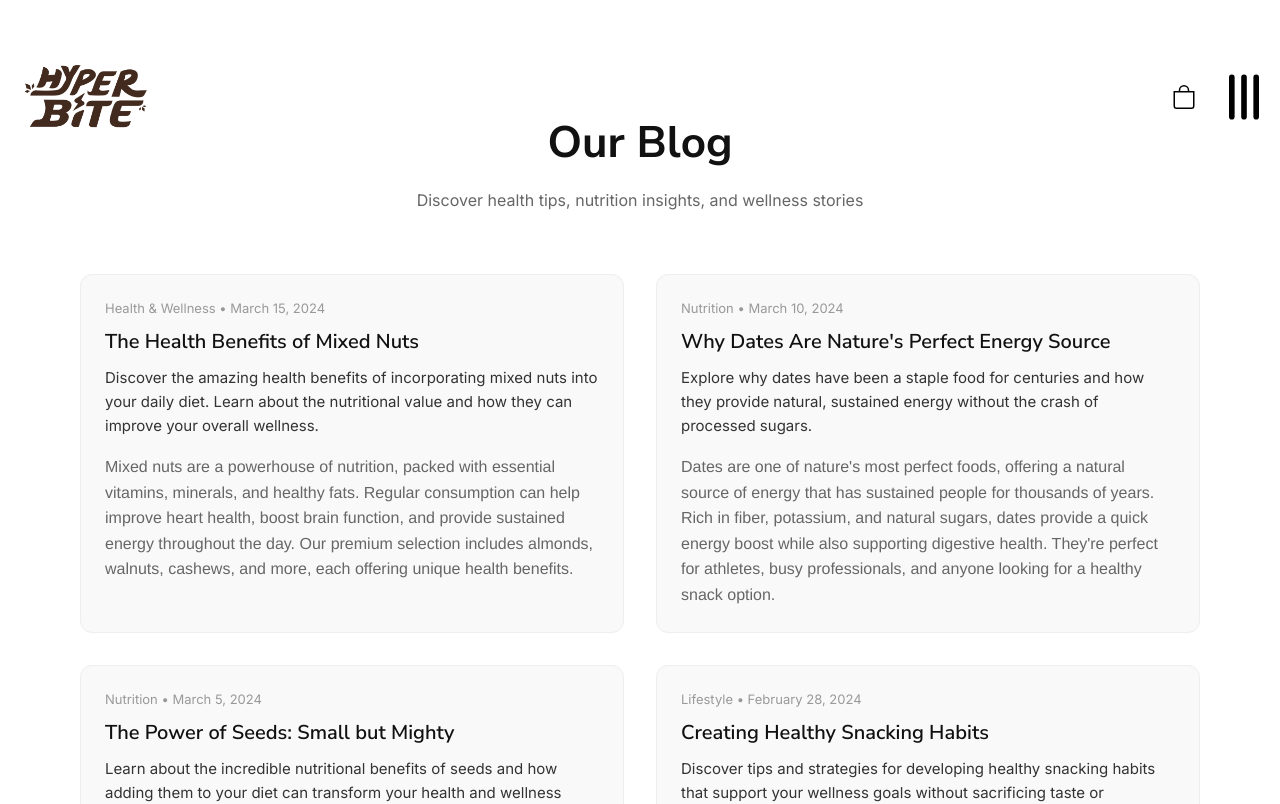
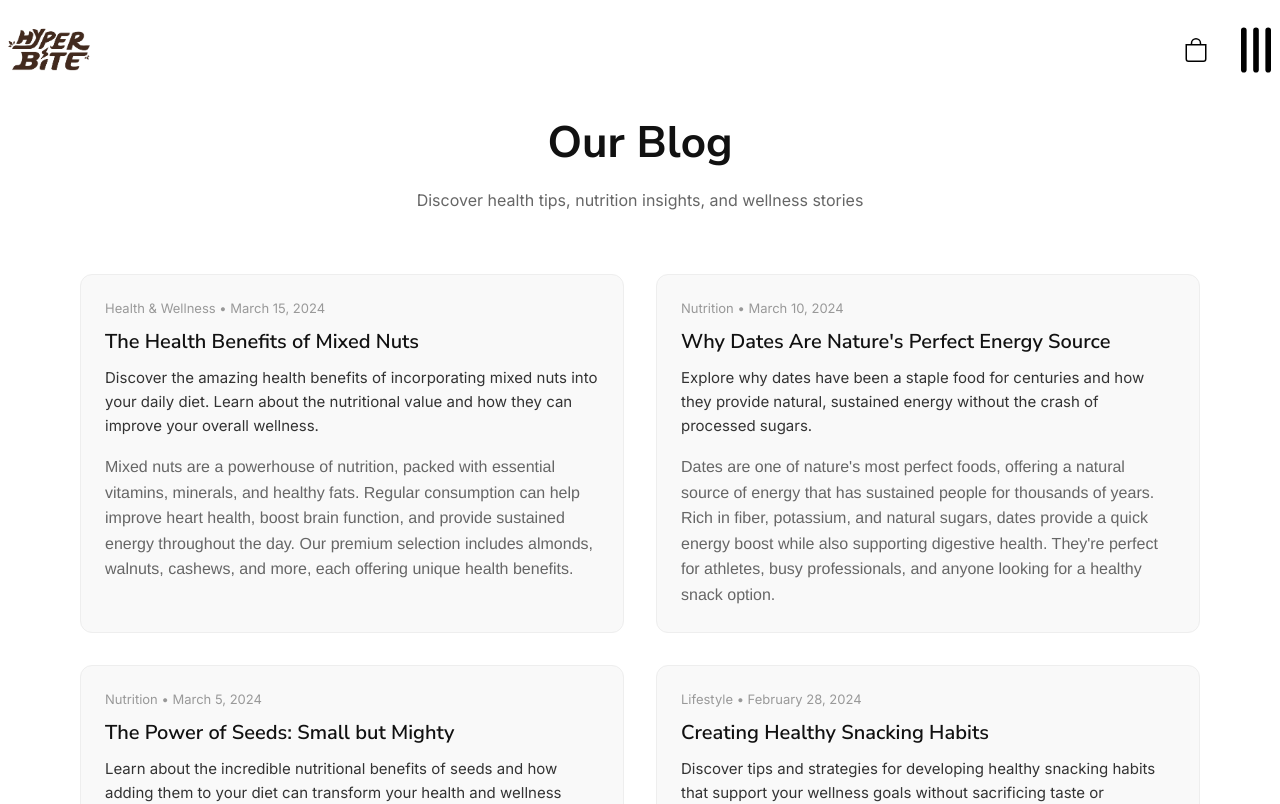
Before and after one commit to kakunuriMahesh/HYPERBITE, a React (Vite) app: page /blog in a window 1280 px wide. Shown: the top 804 px of the page. Built offline with nearby package versions, Linux system fonts and the light colour scheme.

Commit message:
Fixed Navbar theme

```diff
--- a/src/App.jsx
+++ b/src/App.jsx
@@ -22,6 +22,7 @@ import { CartProvider } from "./context/CartContext";
 import WhatsAppFloat from "./components/WhatsAppFloat";
 import { ToastContainer } from "react-toastify";
 import "react-toastify/dist/ReactToastify.css";
+import NotFound from "./pages/NotFound";
 
 function HomePage() {
   const navigate = useNavigate();
@@ -57,7 +58,7 @@ function HomePage() {
 
   return (
     <>
-      <Navbar />
+      {/* <Navbar /> */}
       <ProductSelector
         selectedProduct={selectedProduct}
         onProductSelect={handleProductSelect}
@@ -151,6 +152,7 @@ export default function App() {
         {isLoading && <LoadingScreen onComplete={handleLoadingComplete} />}
         {!isLoading && (
           <>
+            <Navbar />
             <Routes>
               <Route path="/" element={<HomePage />} />
               <Route path="/products" element={<Products />} />
@@ -159,6 +161,7 @@ export default function App() {
               <Route path="/blog" element={<Blog />} />
               <Route path="/about" element={<About />} />
               <Route path="/contact" element={<Contact />} />
+              <Route path="*" element={<NotFound />} />
             </Routes>
             <Footer />
           </>
--- a/src/components/Navbar.jsx
+++ b/src/components/Navbar.jsx
@@ -113,17 +113,23 @@ const Navbar = () => {
       <nav
         style={{
           // backgroundColor: "#fff",
+          backgroundColor: "rgba(255, 255, 255, 0.15)",
           position: "fixed",
           top: 0,
           left: 0,
           width: "100%",
           zIndex: 1000,
-          padding: breakpoint === "mobile" ? "12px 16px" : "22px 12px",
+          // padding: breakpoint === "mobile" ? "12px 16px" : "22px 12px",
           display: "flex",
           alignItems: "center",
           justifyContent: "space-between",
           transform: isNavbarVisible ? "translateY(0)" : "translateY(-120%)",
           transition: "transform 0.4s ease",
+
+          // ✨ glassy extras (optional but recommended)
+          backdropFilter: "blur(12px)",
+          WebkitBackdropFilter: "blur(12px)",
+          borderBottom: "1px solid rgba(255, 255, 255, 0.2)",
         }}
       >
         {/* Logo */}
@@ -145,11 +151,14 @@ const Navbar = () => {
           <img
             src="/assets/Hyper_Bite_Logo.png"
             alt="Hyper Bite"
-            style={{ height: breakpoint === "mobile" ? "80px" : "150px" }}
+            style={{ height: breakpoint === "mobile" ? "80px" : "100px" }}
           />
         </div>
         <div className="flex items-center gap-6">
-          <div onClick={() => navigate("/cart")} className="relative text-2xl cursor-pointer">
+          <div
+            onClick={() => navigate("/cart")}
+            className="relative text-2xl cursor-pointer"
+          >
             <BsBag />
             {cartItems.length > 0 && (
               <span className="absolute -top-2 -right-2 bg-red-500 text-white text-xs font-semibold rounded-full px-1.5 min-w-[18px] text-center">
--- a/src/pages/About.jsx
+++ b/src/pages/About.jsx
@@ -23,7 +23,7 @@ const About = () => {
 
   return (
     <div style={{ backgroundColor: '#fff', minHeight: '100vh', paddingTop: '70px' }}>
-      <Navbar />
+      {/* <Navbar /> */}
 
       <div
         style={{
--- a/src/pages/Blog.jsx
+++ b/src/pages/Blog.jsx
@@ -58,7 +58,7 @@ const Blog = () => {
 
   return (
     <div style={{ backgroundColor: '#fff', minHeight: '100vh', paddingTop: '70px' }}>
-      <Navbar />
+      {/* <Navbar /> */}
 
       <div
         style={{
--- a/src/pages/Cart.jsx
+++ b/src/pages/Cart.jsx
@@ -94,7 +94,7 @@ const Cart = () => {
           paddingTop: "70px",
         }}
       >
-        <Navbar />
+        {/* <Navbar /> */}
         <div
           style={{
             maxWidth: "1200px",
@@ -169,7 +169,7 @@ const Cart = () => {
         paddingTop: "70px",
       }}
     >
-      <Navbar />
+      {/* <Navbar /> */}
       <div
         style={{
           maxWidth: "1200px",
--- a/src/pages/Contact.jsx
+++ b/src/pages/Contact.jsx
@@ -62,7 +62,7 @@ const Contact = () => {
 
   return (
     <div style={{ backgroundColor: '#fff', minHeight: '100vh', paddingTop: '70px' }}>
-      <Navbar />
+      {/* <Navbar /> */}
 
       <div
         style={{
--- /dev/null
+++ b/src/pages/NotFound.jsx
@@ -0,0 +1,13 @@
+import React from 'react'
+
+const NotFound = () => {
+  return (
+    <div className='flex h-[100vh] flex-col justify-center'>
+        <h1>404 - Page Not Found</h1>
+        <p>The page you are looking for does not exist.</p>
+        <a href="/">Go back to Home</a>
+    </div>
+  )
+}
+
+export default NotFound
--- a/src/pages/ProductDetails.jsx
+++ b/src/pages/ProductDetails.jsx
@@ -180,7 +180,7 @@ const ProductDetails = () => {
 
   return (
     <div style={{ backgroundColor: '#fff', minHeight: '100vh', paddingTop: '70px' }}>
-      <Navbar />
+      {/* <Navbar /> */}
 
       {/* Main Content */}
       <div
--- a/src/pages/Products.jsx
+++ b/src/pages/Products.jsx
@@ -28,7 +28,7 @@ const Products = () => {
 
   return (
     <div style={{ backgroundColor: '#fff', minHeight: '100vh', paddingTop: '70px' }}>
-      <Navbar />
+      {/* <Navbar /> */}
 
       <div
         style={{
```
